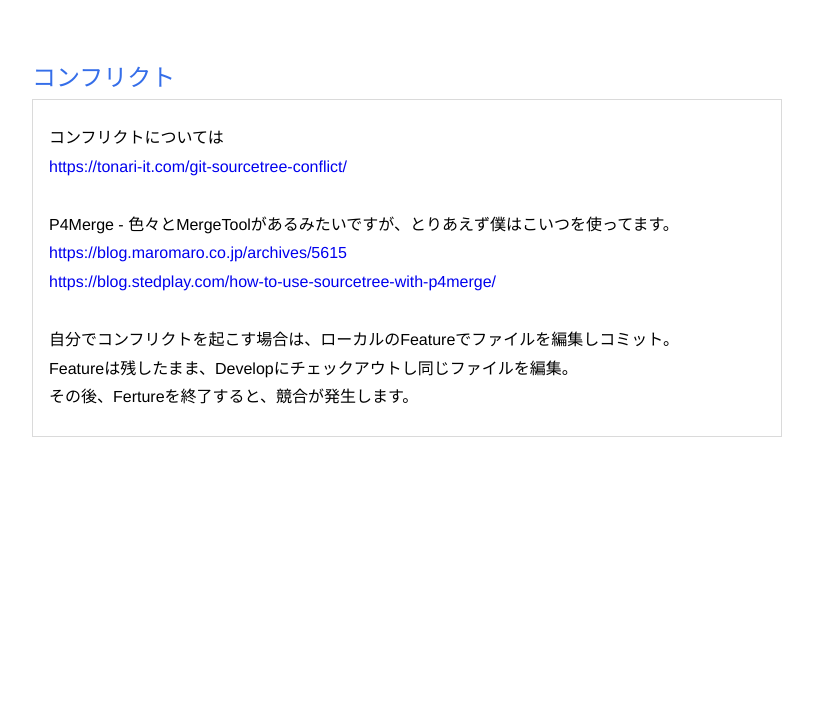
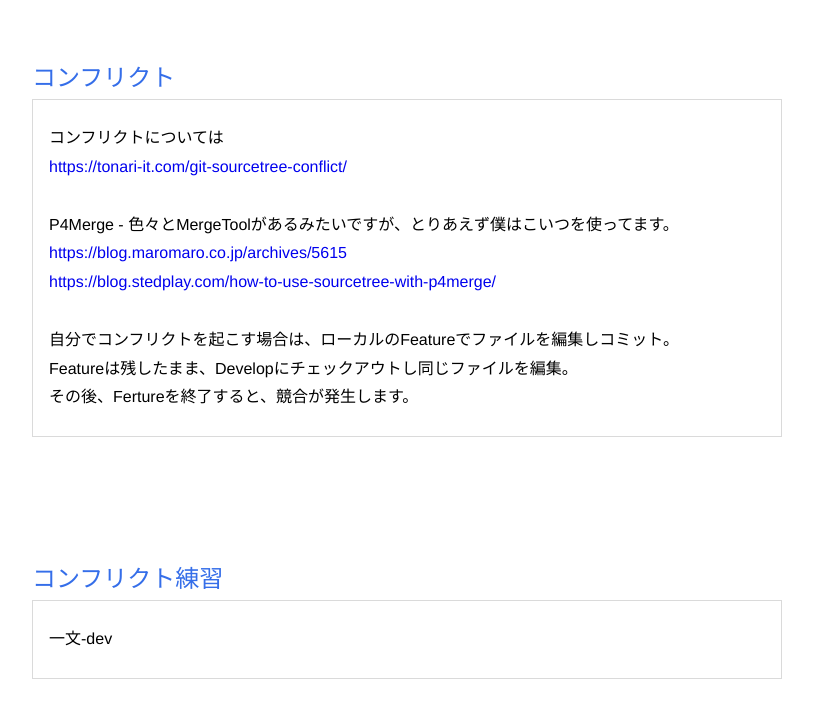
Before and after one commit to moriyamaharuka/test_team_practice, a plain HTML site: page view/yamauchi.html in a window 1280 px wide. Shown: the top 718 px of the page, without its empty margins (233-1046 px from the left). Drawn offline with Linux system fonts and the light colour scheme.

Commit message:
コンフリ1

```diff
--- a/view/yamauchi.html
+++ b/view/yamauchi.html
@@ -29,6 +29,12 @@
         </div>
     </section>
 
+    <section>
+        <h2>コンフリクト練習</h2>
+        <div id="box_practice">
+            一文-dev
+        </div>
+    </section>
 
 </body>
 
```
